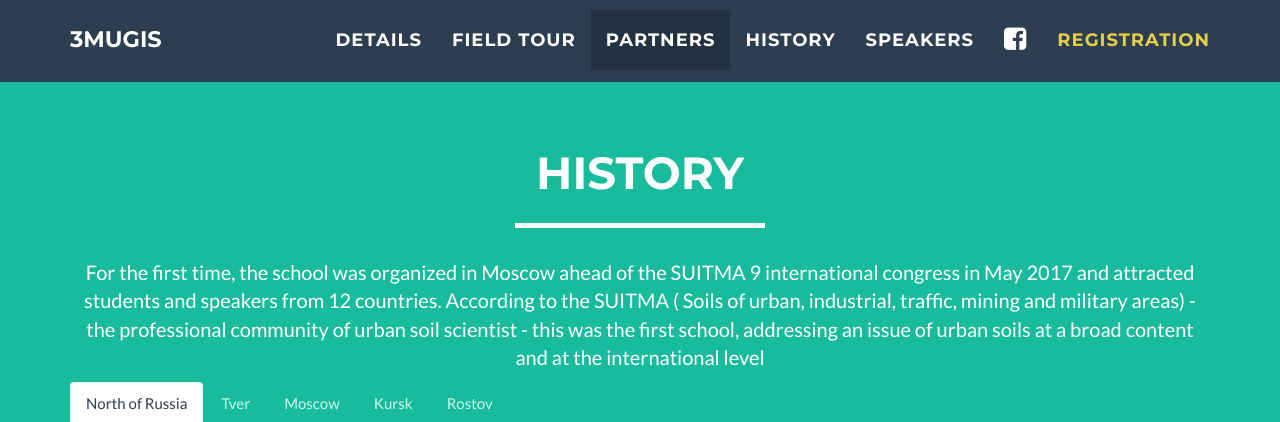
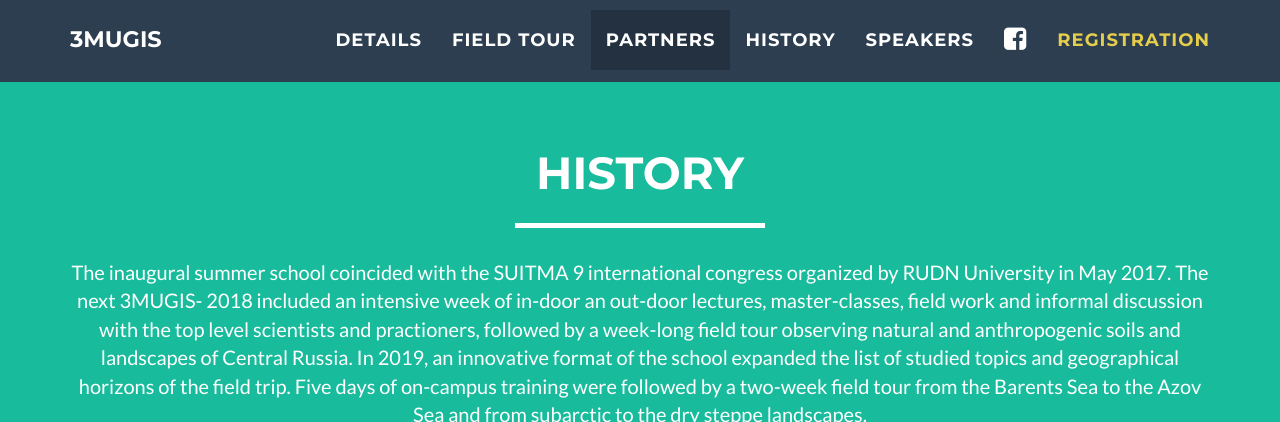
Before and after one commit to erasmus-rudn/erasmus-rudn.github.io, a Jekyll site: the page built from _posts/2014-07-19-project-15.markdown, in a window 1280 px wide and 900 px high, scrolled down 3698 px, cut to the strip 0-422 px from the top of the window. Built offline with Jekyll 4.4.1, drawn with Linux system fonts in a browser that asks for light colours; our own code applies the rules of GitHub Pages for plain Markdown files.

Commit message:
Update history_flickr_gallery.html

```diff
--- a/_includes/history_flickr_gallery.html
+++ b/_includes/history_flickr_gallery.html
@@ -4,11 +4,11 @@
             <div class="col-lg-12 text-center">
                 <h2>History</h2>
                 <hr class="star-light">
-                  <p>For the first time, the school was organized in Moscow ahead of the SUITMA 9 international congress in May 2017
-                      and attracted students and speakers from 12 countries. According to the SUITMA (
-                      Soils of urban, industrial, traffic, mining   and military areas) - the professional community of urban
-                      soil scientist - this  was the first school, addressing an issue of urban soils at a broad content
-  and at the international level</p>
+                  <p>The inaugural summer school coincided with the SUITMA 9 international congress organized by RUDN University in May 2017. The next 3MUGIS-
+2018 included an intensive week of in-door an out-door lectures, master-classes, field work and informal discussion with the top level scientists and
+practioners, followed by a week-long field tour observing natural and anthropogenic soils and landscapes of Central Russia. In 2019, an innovative
+format of the school expanded the list of studied topics and geographical horizons of the field trip. Five days of on-campus training were followed by
+a two-week field tour from the Barents Sea to the Azov Sea and from subarctic to the dry steppe landscapes.</p>
 
                 <ul class="nav nav-tabs" role="tablist">
                   <li role="presentation" class="active"><a href="#north" aria-controls="home" role="tab" data-toggle="tab">North of Russia</a></li>
```
